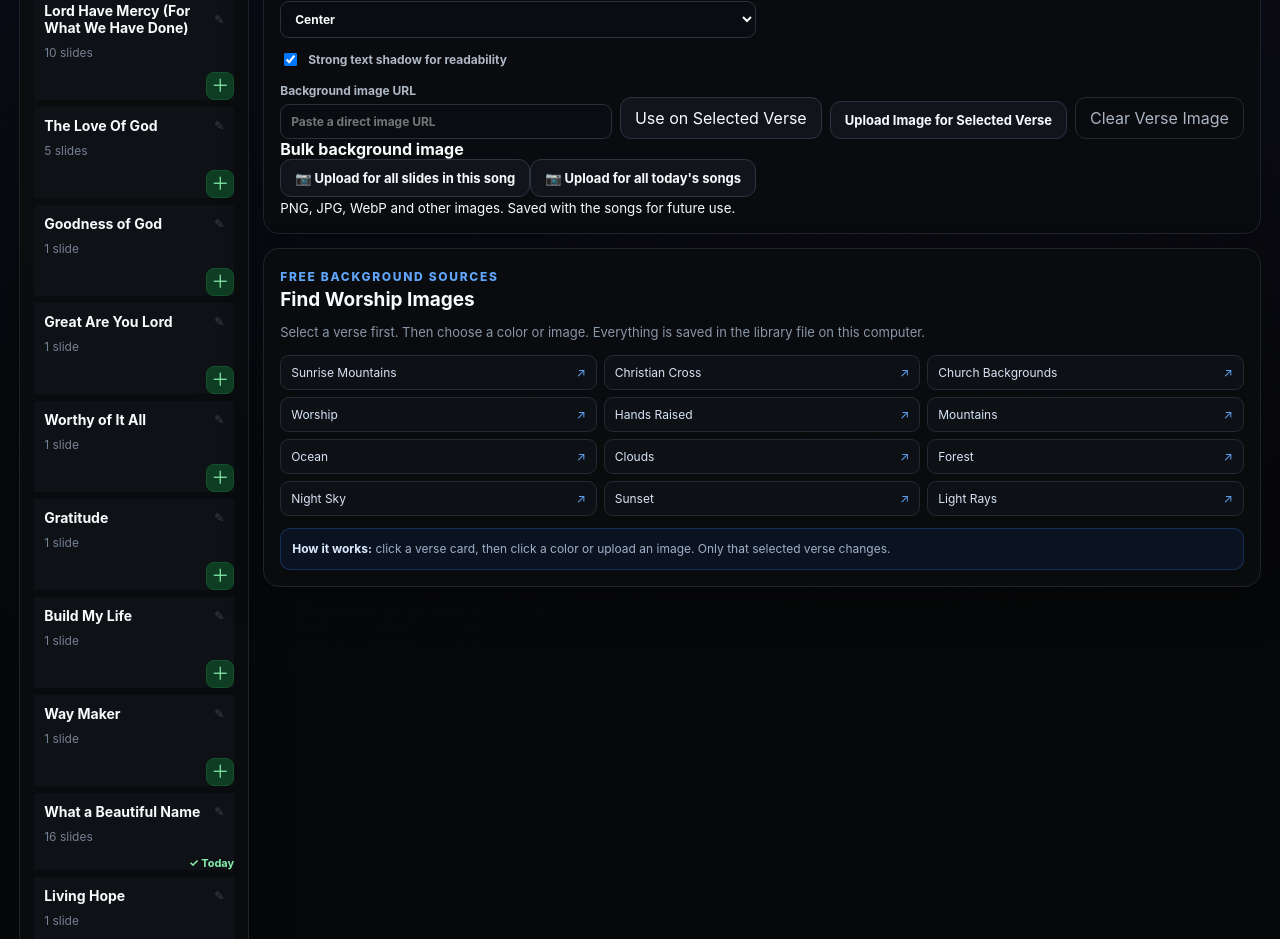
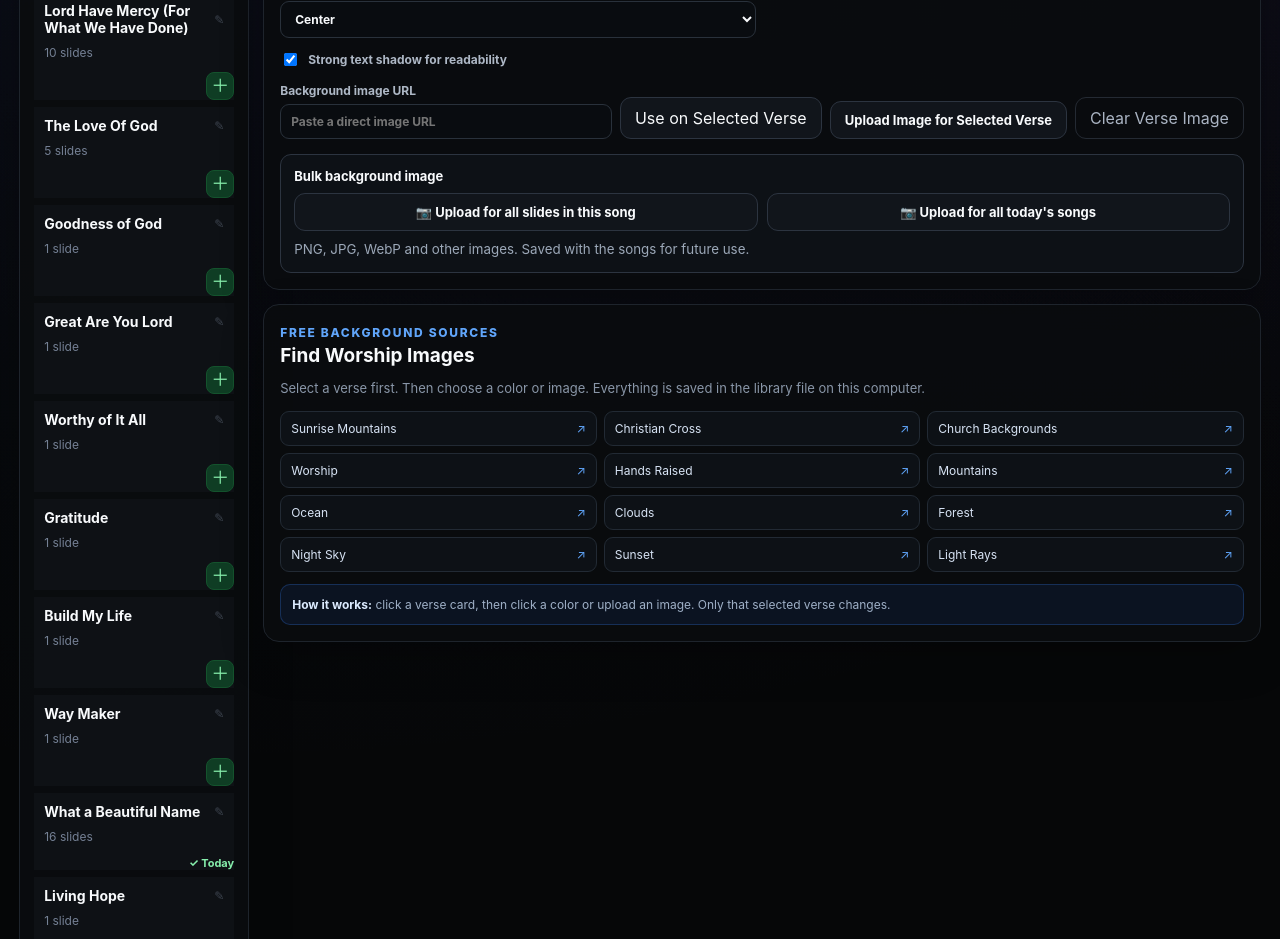
Before and after one commit to ValdemirJunior2020/PraiseLyrics, a React (Vite) app: page / in a window 1280 px wide. Shown: the part 1140-2079 px from the top of the page. Built offline with nearby package versions, Linux system fonts and the light colour scheme.

Commit message:
Style bulk background upload buttons

```diff
--- a/src/styles.css
+++ b/src/styles.css
@@ -492,3 +492,18 @@ body:has(.display-root),
 .sunday-1108-song-button:hover, .sunday-1108-song-button.selected { border-color: #f472b6; background: #38142f; }
 @media (max-width: 900px) { .sunday-1108-song-buttons { grid-template-columns: repeat(2, minmax(0, 1fr)); } }
 @media (max-width: 500px) { .sunday-1108-song-buttons { grid-template-columns: 1fr; } }
+
+/* Bulk background upload — persistent song-level image, no per-verse clicks. */
+.bulk-background-tools {
+  display: grid;
+  gap: 9px;
+  margin-top: 15px;
+  padding: 13px;
+  border: 1px solid #2c3440;
+  border-radius: 11px;
+  background: #0d1116;
+}
+.bulk-background-tools > strong { font-size: 13px; }
+.bulk-background-buttons { display: flex; flex-wrap: wrap; gap: 9px; }
+.bulk-background-buttons .upload-button { flex: 1 1 240px; cursor: pointer; }
+.bulk-background-tools small { color: #9ca8b8; line-height: 1.4; }
```
